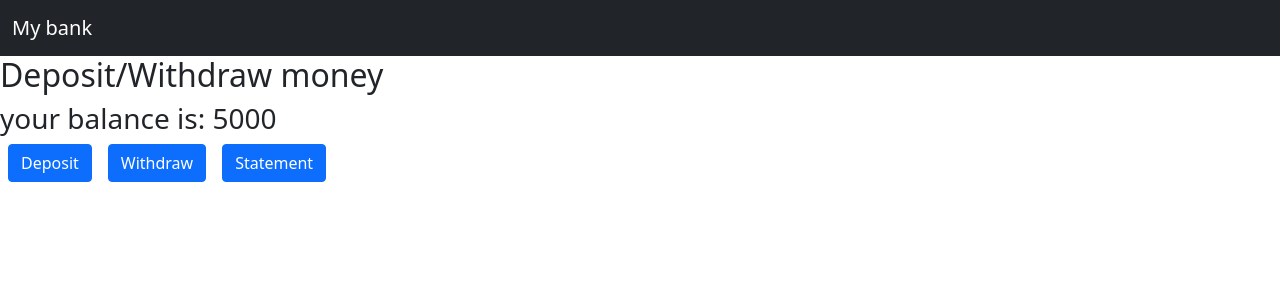
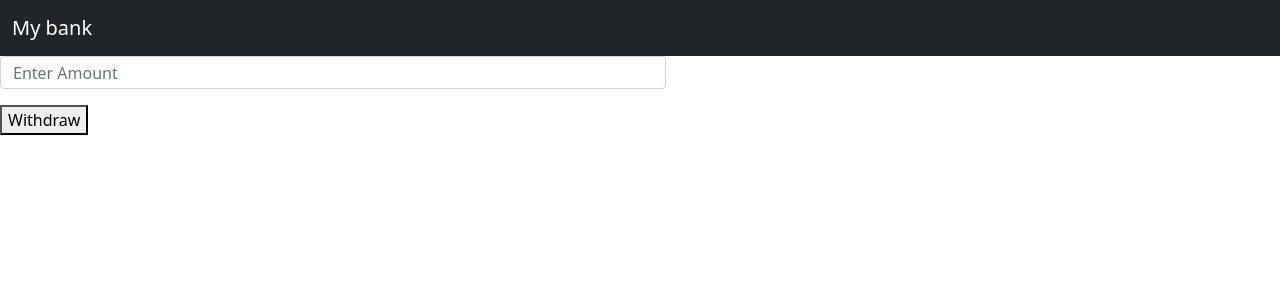
Before and after one commit to shubham-webileapps/react-ts-wckokx, a React (Create React App) app: page /Withdraw in a window 1280 px wide. Shown: the top 300 px of the page. Built offline with nearby package versions, Linux system fonts and the light colour scheme.

Commit message:
6 files modified, 3 added

```diff
--- a/App.tsx
+++ b/App.tsx
@@ -1,19 +1,39 @@
 import * as React from 'react';
 import Navbar from './components/Navbar';
 import MoneyHandler from './components/MoneyHandler';
+import Statement from './components/Statement';
 import './style.css';
 import { BrowserRouter as Router, Routes, Route } from 'react-router-dom';
+import Form from './components/Form';
+import { bindActionCreators } from 'redux';
+import { actionCreators } from './components/state/index';
+import { useDispatch } from 'react-redux';
 
 export default function App() {
+  const dispatch = useDispatch();
+  const { depositMoney, withdrawMoney } = bindActionCreators(
+    actionCreators,
+    dispatch
+  );
   return (
     <div>
       <Router>
         <Navbar />
         <Routes>
-          <Route exact path="/"></Route>
+          <Route exact path="/" element={<MoneyHandler />}></Route>
+          <Route exact path="/Statement" element={<Statement />}></Route>
+          <Route
+            exact
+            path="/Withdraw"
+            element={<Form func={withdrawMoney} name="Withdraw" />}
+          ></Route>
+          <Route
+            exact
+            path="/Deposit"
+            element={<Form func={depositMoney} name="Deposit" />}
+          ></Route>
         </Routes>
       </Router>
-      <MoneyHandler />
     </div>
   );
 }
--- /dev/null
+++ b/components/Field.tsx
@@ -0,0 +1,26 @@
+import React from 'react';
+
+const Field = (props) => {
+  return (
+    <div className="form-group">
+      <input
+        className="form-control"
+        id={props.name}
+        type={props.type}
+        placeholder={props.placeholder}
+        required="required"
+        data-validation-required-message="Please enter your name."
+        // value={props.value}
+        // onChange={e => props.onChange(e)}
+        name={props.name}
+        onChange={props.onChange}
+        onBlur={props.onBlur}
+      />
+      <p className="help-block text-danger">
+        {props.touched && props.errors && <span> {props.errors}</span>}
+      </p>
+    </div>
+  );
+};
+
+export default Field;
--- /dev/null
+++ b/components/Form.tsx
@@ -0,0 +1,88 @@
+import React from 'react';
+import { useState } from 'react';
+import { withFormik } from 'formik';
+import Field from './Field';
+const fields = {
+  sections: [
+    [
+      {
+        name: 'name',
+        elementName: 'input',
+        type: 'number',
+        placeholder: 'Enter Amount',
+      },
+    ],
+  ],
+};
+
+function Form(props) {
+  const [value, setValue] = useState(0);
+
+  const handleWithdraw = (e) => {
+    e.preventDefault();
+    props.func(parseInt(value));
+  };
+  const handleChange = (e) => {
+    setValue(e.target.value);
+  };
+  return (
+    <form onSubmit={props.handleSubmit}>
+      <div>
+        {fields.sections.map((section, i) => {
+          return (
+            <div className="col-md-6" key={i}>
+              {section.map((field, indexField) => {
+                return (
+                  <Field
+                    {...field}
+                    key={indexField}
+                    value={props.values[field.name]}
+                    name={field.name}
+                    onchange={props.handleChange}
+                    onBlur={props.handleBlur}
+                    touched={props.touched[field.name]}
+                    errors={props.errors[field.name]}
+                  />
+                );
+              })}
+            </div>
+          );
+        })}
+        {/* <input
+          type="number"
+          min={0}
+          value={value}
+          placeholder="Enter Amount"
+          onChange={handleChange}
+          required="required"
+          // name="name"
+        />
+        <p className="help-block text-danger">
+          {props.errors && <span> {props.errors}</span>}
+        </p> */}
+        <button type="submit" onClick={handleWithdraw}>
+          {props.name}
+        </button>
+      </div>
+    </form>
+  );
+}
+
+export default withFormik({
+  mapPropsToValues: () => ({
+    name: '',
+  }),
+  validate: (values) => {
+    const errors = {};
+
+    Object.keys(values).map((v) => {
+      if (!values[v]) {
+        errors[v] = 'Required';
+      }
+    });
+    return errors;
+  },
+  handleSubmit: (values, event) => {
+    alert("you've submitted the form");
+  },
+})(Form);
--- a/components/MoneyHandler.tsx
+++ b/components/MoneyHandler.tsx
@@ -1,27 +1,23 @@
 import React from 'react';
-import { useSelector, useDispatch } from 'react-redux';
-// import { bindActionCreators } from 'redux';
-import { actionCreators } from './state/index';
+import { useSelector } from 'react-redux';
+import { Link } from 'react-router-dom';
+
 const MoneyHandler = () => {
   const amount = useSelector((state) => state.amount);
-  const dispatch = useDispatch();
+
   return (
     <div>
       <h2>Deposit/Withdraw money</h2>
-      <h3> your balance is: {amount}</h3>
-      <button
-        className="btn btn-primary mx-2"
-        onClick={() => dispatch(actionCreators.depositMoney(100))}
-      >
+      <h3> your balance is: {amount[amount.length - 1].total}</h3>
+      <Link className="mx-2" to="/Deposit">
         Deposit
-      </button>
-      <button
-        className="btn btn-primary mx-2"
-        onClick={() => dispatch(actionCreators.withdrawMoney(100))}
-      >
+      </Link>
+      <Link className="mx-2" to="/Withdraw">
         Withdraw
-      </button>
-      <button className="btn btn-primary mx-2">Statement</button>
+      </Link>
+      <Link className="mx-2" to="/Statement">
+        Statement
+      </Link>
     </div>
   );
 };
--- /dev/null
+++ b/components/Statement.tsx
@@ -0,0 +1,31 @@
+import React from 'react';
+import { useSelector } from 'react-redux';
+export default function Statement() {
+  const statement = useSelector((state) => state.amount);
+  return (
+    <div>
+      <h1>Statement</h1>
+      <table>
+        <thead>
+          <tr>
+            {/* <th>Date</th> */}
+            <th>Mode</th>
+            <th>Amount</th>
+            <th>Total</th>
+          </tr>
+        </thead>
+        {statement.map((value, index) => {
+          return (
+            <tbody key={index}>
+              <tr>
+                <th>{value.type}</th>
+                <th>{value.amount}</th>
+                <th>{value.total}</th>
+              </tr>
+            </tbody>
+          );
+        })}
+      </table>
+    </div>
+  );
+}
--- a/components/state/index.tsx
+++ b/components/state/index.tsx
@@ -1,3 +1 @@
-import { bindActionCreators } from 'redux';
-
 export * as actionCreators from './action-creators/index';
--- a/components/state/reducers/amountReducer.tsx
+++ b/components/state/reducers/amountReducer.tsx
@@ -1,10 +1,26 @@
+const statement = [{ amount: 5000, type: 'deposit', total: 5000 }];
 const reducer = (state = 5000, action) => {
   if (action.type === 'deposit') {
-    return state + action.payload;
+    state = statement[statement.length - 1].total + action.payload;
+    statement.push({
+      amount: action.payload,
+      type: action.type,
+      total: state,
+    });
+    return statement;
+    // return state;
   } else if (action.type === 'withdraw') {
-    return state - action.payload;
+    state = statement[statement.length - 1].total - action.payload;
+    statement.push({
+      amount: action.payload,
+      type: action.type,
+      total: state,
+    });
+    return statement;
+    // return state;
   } else {
-    return state;
+    return statement;
+    // return state;
   }
 };
 export default reducer;
--- a/components/state/reducers/index.tsx
+++ b/components/state/reducers/index.tsx
@@ -1,5 +1,7 @@
 import { combineReducers } from 'redux';
 import amountReducer from './amountReducer';
 
-const reducers = combineReducers({ amount: amountReducer });
+const reducers = combineReducers({
+  amount: amountReducer,
+});
 export default reducers;
--- a/style.css
+++ b/style.css
@@ -1,3 +1,23 @@
-h1, p {
+h1,
+p {
   font-family: Lato;
 }
+input {
+  position: relative;
+  margin-top: 10px;
+  font: inherit;
+  color: currentColor;
+  width: 100%;
+  border: 0;
+  height: 1.1876em;
+  margin: 0;
+  display: block;
+  padding: 6px 0 7px;
+  min-width: 0;
+  background: none;
+  box-sizing: content-box;
+  animation-name: mui-auto-fill-cancel;
+  letter-spacing: inherit;
+  animation-duration: 10ms;
+  writing-mode: horizontal-tb !important;
+}
```
